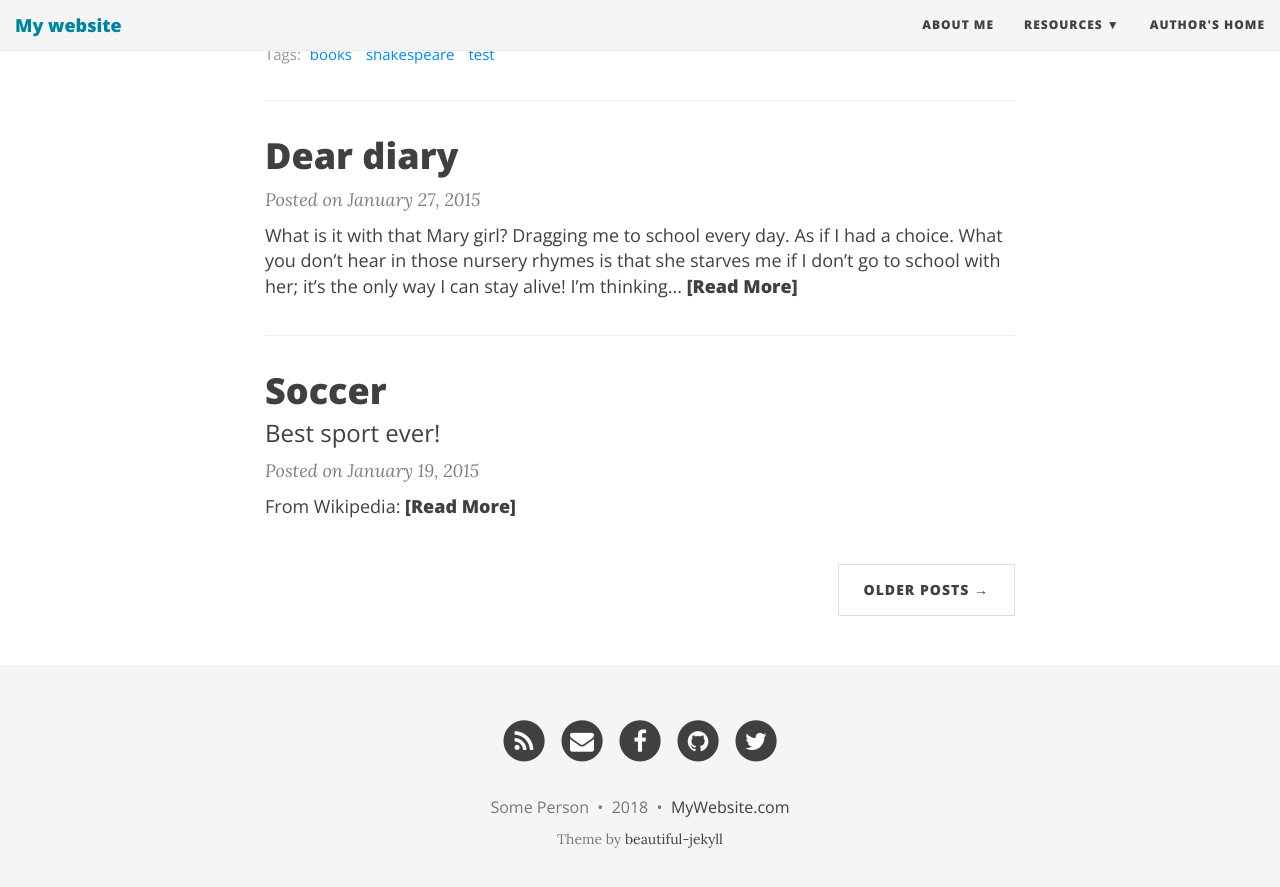
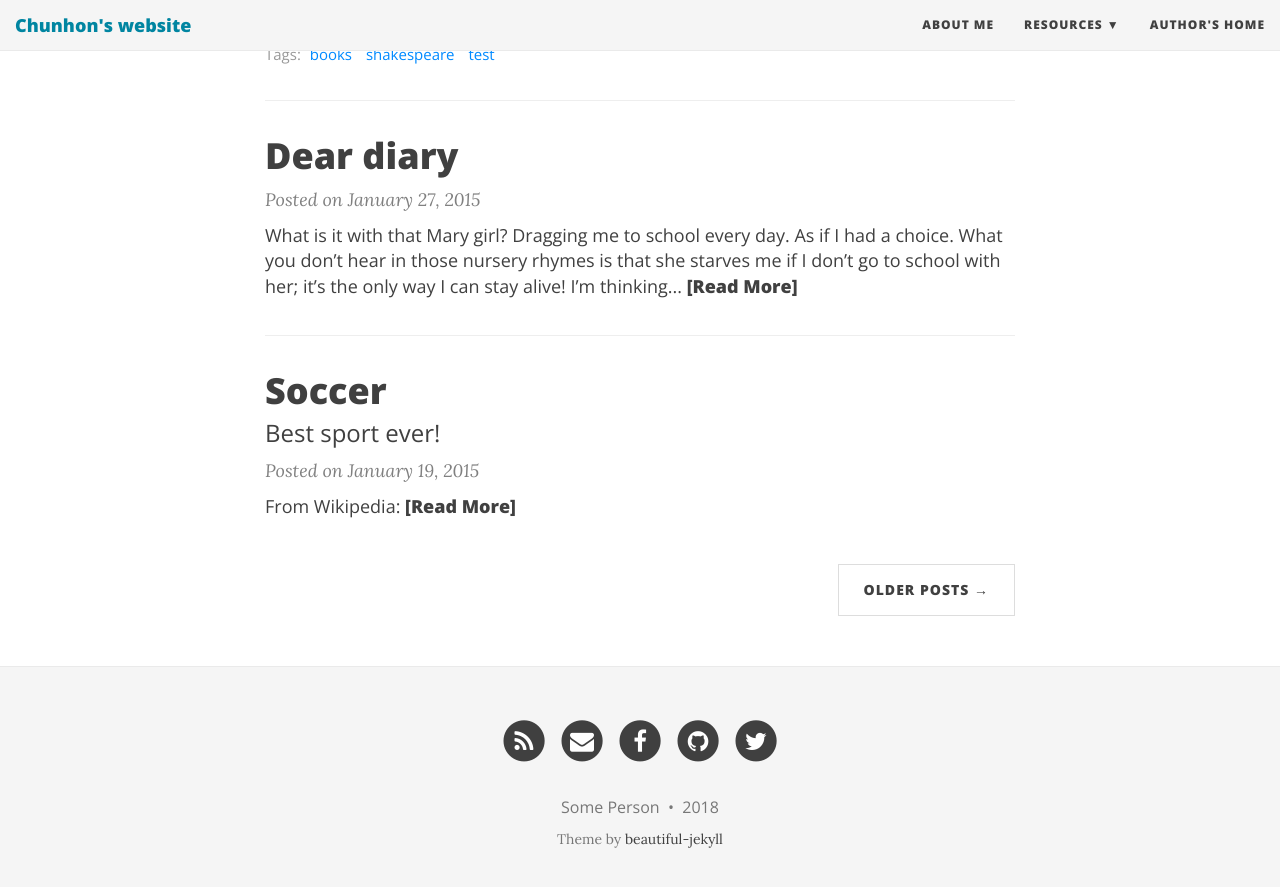
Before and after one commit to chunhon/chunhon.github.io, a Jekyll site: the page built from index.html, in a window 1280 px wide and 900 px high, scrolled down 1134 px. Shown: the top 887 px of the window. Built offline with Jekyll 4.4.1, drawn with Linux system fonts in a browser that asks for light colours; nearby versions of some CDN libraries; the list of posts is cut into pages by our own code.

Commit message:
Update _config.yml

```diff
--- a/_config.yml
+++ b/_config.yml
@@ -4,17 +4,17 @@
 # baseurl is the website's URL without the hostname
 
 # If you are building a simple GitHub user page (http://username.github.io) then use these settings:
-url: "http://username.github.io"
+url: "http://chunhon.github.io"
 baseurl: ""
 
 # If you are building a GitHub project page then use these settings:
-#url: "http://username.github.io/projectname"
+#url: "http://chunhon.github.io/projectname"
 #baseurl: "/projectname"
 
 # Of course don't forget to change the username and projectname to YOUR username and project
 
 # Name of website
-title: My website
+title: Chunhon's website
 
 # Short description of your site
 description: A virtual proof that name is awesome!
@@ -99,7 +99,7 @@ share-links-active:
 
 # How to display the link to the website in the footer
 # Remove this if you don't want a link in the footer
-url-pretty: "MyWebsite.com"  # eg. "deanattali.com/beautiful-jekyll"
+# url-pretty: "MyWebsite.com"  # eg. "deanattali.com/beautiful-jekyll"
 
 # --- Web Statistics Section --- #
 
```
